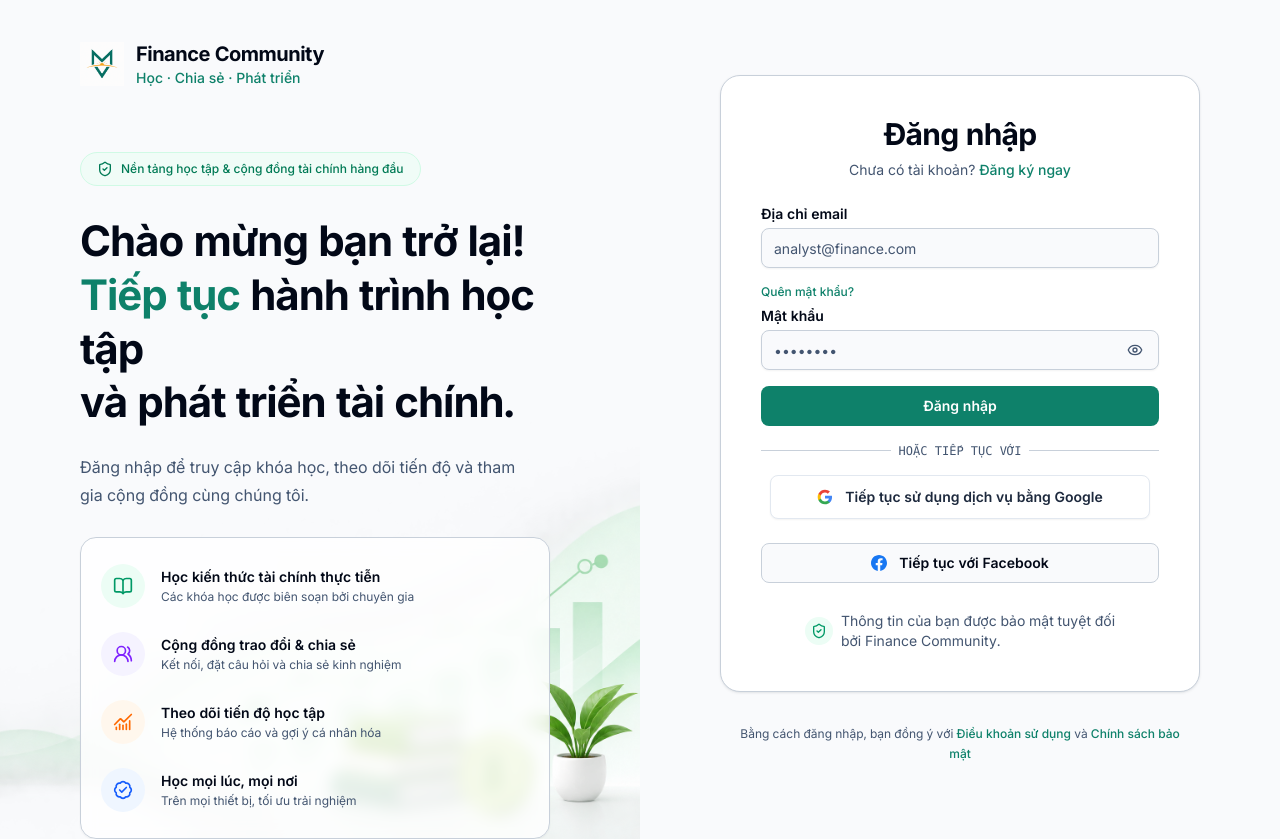
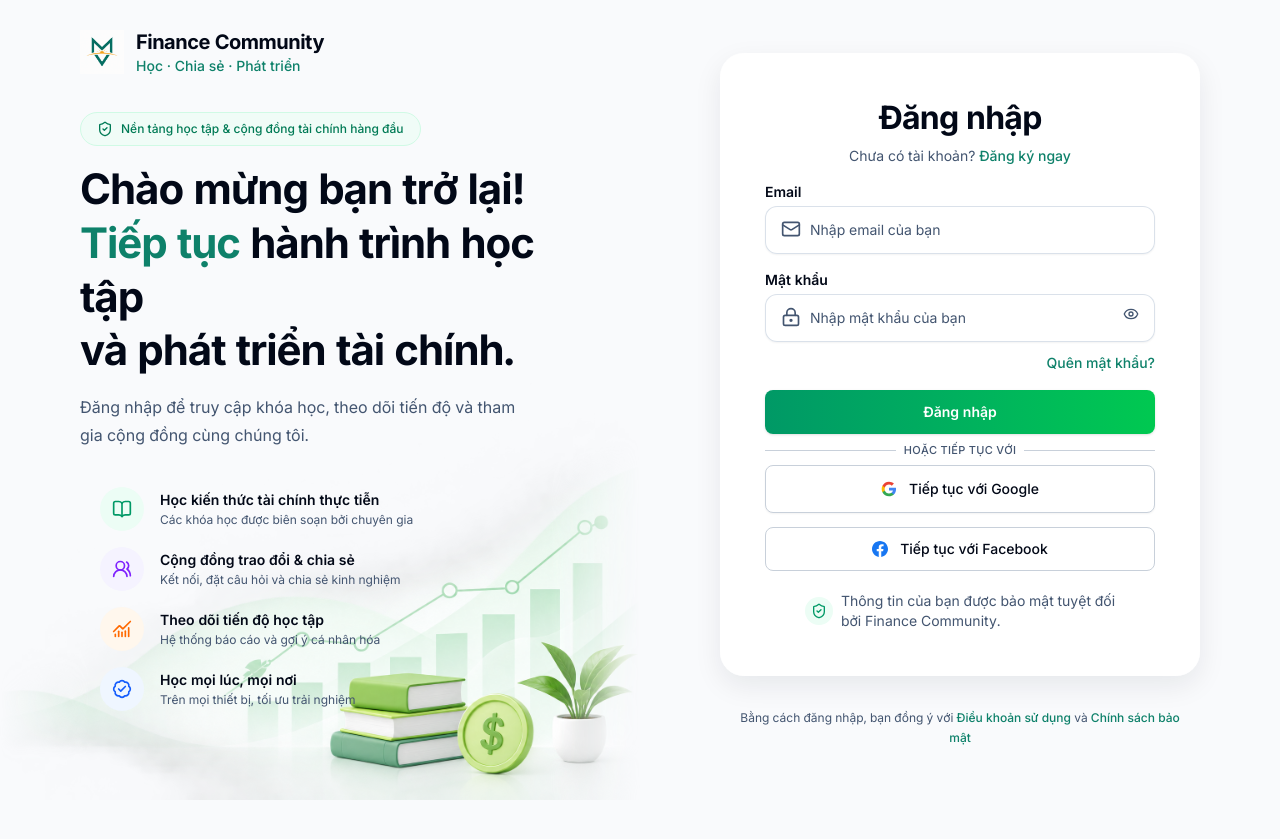
Before and after one commit to hoangdev8653/finance-community, a Next.js app in the folder apps/web/: page /dang-nhap in a window 1280 px wide. After the commit the page ends 800 px from the top, so only its background shows below. Built offline with nearby package versions, Linux system fonts and the light colour scheme; no server answers.

Commit message:
feat(auth): refine standalone login experience

```diff
--- a/apps/web/app/(auth)/layout.tsx
+++ b/apps/web/app/(auth)/layout.tsx
@@ -15,15 +15,15 @@ export default function AuthLayout({ children }: { children: React.ReactNode })
     <div className="min-h-screen overflow-hidden bg-background text-foreground">
       <div className="mx-auto grid min-h-screen max-w-[1600px] grid-cols-1 lg:grid-cols-2">
         <section className="relative order-2 flex min-h-[560px] flex-col overflow-hidden px-6 pb-0 pt-8 sm:px-10 lg:order-1 lg:px-16 lg:pt-10 xl:px-20">
-          <Link href="/" className="relative z-10 inline-flex w-fit items-center gap-3" aria-label="Finance Community - Trang chủ">
+          <Link href="/" className="relative z-10 inline-flex w-fit items-center gap-3 lg:-translate-y-3" aria-label="Finance Community - Trang chủ">
             <Image src="/images/logo.png" alt="Finance Community" width={44} height={44} className="h-11 w-11 object-contain" priority />
             <span className="flex flex-col">
               <span className="font-heading text-xl font-bold tracking-tight text-foreground">Finance Community</span>
               <span className="text-sm font-medium text-primary">Học · Chia sẻ · Phát triển</span>
             </span>
           </Link>
-          <div className="relative z-10 mt-14 max-w-xl lg:mt-16">
-            <div className="mb-7 inline-flex items-center gap-2 rounded-full border border-emerald-100 bg-emerald-50/60 px-4 py-2 text-xs font-medium text-emerald-700">
+          <div className="relative z-10 mt-14 max-w-xl lg:mt-6">
+            <div className="mb-4 inline-flex items-center gap-2 rounded-full border border-emerald-100 bg-emerald-50/60 px-4 py-2 text-xs font-medium text-emerald-700">
               <ShieldCheck className="h-4 w-4" aria-hidden="true" />
               Nền tảng học tập & cộng đồng tài chính hàng đầu
             </div>
@@ -32,20 +32,20 @@ export default function AuthLayout({ children }: { children: React.ReactNode })
               <br /><span className="text-primary">Tiếp tục</span> hành trình học tập
               <br />và phát triển tài chính.
             </h2>
-            <p className="mt-6 max-w-md text-base leading-7 text-muted-foreground">Đăng nhập để truy cập khóa học, theo dõi tiến độ và tham gia cộng đồng cùng chúng tôi.</p>
-            <div className="mt-7 max-w-[470px] space-y-1 rounded-xl border border-border bg-surface/80 p-4 shadow-xs backdrop-blur-sm">
+            <p className="mt-4 max-w-md text-base leading-7 text-muted-foreground">Đăng nhập để truy cập khóa học, theo dõi tiến độ và tham gia cộng đồng cùng chúng tôi.</p>
+            <div className="mt-4 w-full max-w-[540px] space-y-1 rounded-xl bg-transparent p-4">
               {benefits.map(({ icon: Icon, title, description, className }) => (
-                <div key={title} className="flex items-center gap-4 rounded-lg px-1 py-2.5">
+                <div key={title} className="flex items-center gap-4 rounded-lg px-1 py-1.5">
                   <span className={`flex h-11 w-11 shrink-0 items-center justify-center rounded-full ${className}`}><Icon className="h-5 w-5" aria-hidden="true" /></span>
                   <span className="min-w-0"><span className="block text-sm font-semibold text-foreground">{title}</span><span className="mt-0.5 block text-xs text-muted-foreground">{description}</span></span>
                 </div>
               ))}
             </div>
           </div>
-          <Image src="/images/login-finance-illustration.png" alt="" width={1536} height={1024} priority aria-hidden="true" className="pointer-events-none absolute bottom-0 left-0 z-0 w-[min(100%,760px)] max-w-none object-contain object-left-bottom" />
+          <Image src="/images/login-finance-illustration.png" alt="" width={1536} height={1024} priority aria-hidden="true" className="pointer-events-none absolute bottom-0 left-0 z-0 w-[min(100%,760px)] max-w-none object-contain object-left-bottom [mask-image:linear-gradient(to_right,transparent_0%,black_14%,black_86%,transparent_100%)] [-webkit-mask-image:linear-gradient(to_right,transparent_0%,black_14%,black_86%,transparent_100%)]" />
         </section>
         <section className="order-1 flex min-h-screen flex-col items-center justify-center px-5 py-10 sm:px-10 lg:order-2 lg:px-14 xl:px-20">
-          <div className="w-full max-w-[540px] rounded-2xl border border-border bg-surface p-7 shadow-card sm:p-10">{children}</div>
+          <div className="w-full max-w-[540px] rounded-[24px] border border-white/70 bg-white/95 p-6 shadow-[0_10px_28px_rgba(15,23,42,0.08)] sm:p-11">{children}</div>
           <p className="mt-8 max-w-md text-center text-xs leading-5 text-muted-foreground">Bằng cách đăng nhập, bạn đồng ý với <Link href="/terms" className="font-medium text-primary hover:underline">Điều khoản sử dụng</Link> và <Link href="/privacy" className="font-medium text-primary hover:underline">Chính sách bảo mật</Link></p>
         </section>
       </div>
--- a/apps/web/components/auth/GoogleAuthButton.tsx
+++ b/apps/web/components/auth/GoogleAuthButton.tsx
@@ -104,7 +104,7 @@ export function GoogleAuthButton({ onSuccess, onError }: GoogleAuthButtonProps)
       <div
         ref={containerRef}
         id="google-signin-container"
-        className="w-full flex justify-center [&>iframe]:!w-full [&>iframe]:!max-w-[380px] [&>div]:!w-full [&>div]:!max-w-[380px] z-10"
+        className="hidden"
       />
 
       {/* Fallback button shown if Google script hasn't rendered yet or in mock dev mode */}
@@ -112,7 +112,7 @@ export function GoogleAuthButton({ onSuccess, onError }: GoogleAuthButtonProps)
         <Button
           type="button"
           variant="outline"
-          className="w-full max-w-[380px] justify-center gap-3 border-slate-200 dark:border-slate-800 bg-white dark:bg-slate-900 hover:bg-slate-50 dark:hover:bg-slate-800 font-semibold text-slate-800 dark:text-slate-100 h-11 text-sm shadow-xs cursor-pointer pointer-events-auto"
+          className="h-12 w-full justify-center gap-3 border border-input bg-white font-medium text-foreground shadow-xs hover:bg-slate-50 dark:bg-slate-900 dark:hover:bg-slate-800 cursor-pointer pointer-events-auto"
           onClick={handleCustomClick}
           disabled={isLoading}
           aria-label="Đăng nhập bằng Google"
@@ -135,7 +135,7 @@ export function GoogleAuthButton({ onSuccess, onError }: GoogleAuthButtonProps)
               fill="#EA4335"
             />
           </svg>
-          <span>Tiếp tục sử dụng dịch vụ bằng Google</span>
+          <span>Tiếp tục với Google</span>
         </Button>
       </div>
     </div>
--- a/apps/web/components/auth/LoginForm.tsx
+++ b/apps/web/components/auth/LoginForm.tsx
@@ -13,7 +13,7 @@ import { Input } from '@/components/ui/Input';
 import { Alert } from '@/components/ui/Alert';
 import { GoogleAuthButton } from './GoogleAuthButton';
 import { Divider } from '@/components/ui/Divider';
-import { Eye, EyeOff, ShieldCheck } from 'lucide-react';
+import { Eye, EyeOff, LockKeyhole, Mail, ShieldCheck } from 'lucide-react';
 
 export function LoginForm() {
   const router = useRouter();
@@ -70,9 +70,9 @@ export function LoginForm() {
   };
 
   return (
-    <div className="w-full max-w-md mx-auto space-y-6">
+    <div className="mx-auto w-full max-w-md space-y-4">
       <div className="space-y-2 text-center">
-        <h1 className="font-heading text-3xl font-bold tracking-tight text-foreground">
+        <h1 className="font-heading text-[32px] font-bold leading-10 tracking-tight text-foreground">
           Đăng nhập
         </h1>
         <p className="text-sm text-muted-foreground">
@@ -90,46 +90,48 @@ export function LoginForm() {
       )}
 
       <form onSubmit={handleSubmit(onSubmit)} className="space-y-4" noValidate>
-        <div>
+        <div className="relative">
           <Input
-            label="Địa chỉ email"
+            label="Email"
             type="email"
-            placeholder="analyst@finance.com"
+            placeholder="Nhập email của bạn"
             error={errors.email?.message}
             {...register('email')}
             id="login-email"
             autoComplete="email"
+            aria-label="Địa chỉ email"
             aria-required="true"
+            className="h-12 rounded-lg border-slate-300/70 bg-white/80 pl-11"
           />
+          <Mail className="pointer-events-none absolute left-4 top-[37px] h-5 w-5 text-muted-foreground" aria-hidden="true" />
         </div>
 
         <div>
-          <div className="flex items-center justify-between mb-1.5">
-            <span className="text-xs font-medium text-primary">
-              Quên mật khẩu?
-            </span>
-          </div>
           <div className="relative">
             <Input
               label="Mật khẩu"
               type={showPassword ? 'text' : 'password'}
-              placeholder="••••••••"
+              placeholder="Nhập mật khẩu của bạn"
               error={errors.password?.message}
               {...register('password')}
               id="login-password"
               autoComplete="current-password"
               aria-required="true"
-              className="pr-11"
+              className="h-12 rounded-lg border-slate-300/70 bg-white/80 pl-11 pr-11"
             />
+            <LockKeyhole className="pointer-events-none absolute left-4 top-[37px] h-5 w-5 text-muted-foreground" aria-hidden="true" />
             <button type="button" onClick={() => setShowPassword((visible) => !visible)} aria-label={showPassword ? 'Ẩn mật khẩu' : 'Hiển thị mật khẩu'} className="absolute right-3 top-8 rounded-md p-1 text-muted-foreground hover:text-foreground focus-visible:outline-none focus-visible:ring-2 focus-visible:ring-primary">
                 {showPassword ? <EyeOff className="h-4 w-4" aria-hidden="true" /> : <Eye className="h-4 w-4" aria-hidden="true" />}
             </button>
+          </div>
+          <div className="mt-2 text-right">
+            <span className="text-sm font-medium text-primary">Quên mật khẩu?</span>
           </div>
         </div>
 
         <Button
           type="submit"
-          className="w-full justify-center h-10 font-semibold"
+          className="h-11 w-full justify-center bg-gradient-to-r from-emerald-600 to-green-500 font-semibold shadow-sm"
           isLoading={isSubmitting}
           disabled={isSubmitting}
         >
@@ -140,14 +142,14 @@ export function LoginForm() {
       <div className="relative">
         <Divider />
         <div className="absolute inset-0 flex items-center justify-center">
-          <span className="bg-surface px-2 text-xs uppercase text-muted-foreground font-mono">
+          <span className="bg-surface px-2 text-[11px] font-medium uppercase tracking-wide text-muted-foreground">
             Hoặc tiếp tục với
           </span>
         </div>
       </div>
 
       <GoogleAuthButton onSuccess={handleGoogleSuccess} onError={setErrorMessage} />
-      <Button type="button" variant="outline" disabled={isFacebookLoading} isLoading={isFacebookLoading} onClick={async () => { setIsFacebookLoading(true); try { if (!loginWithFacebook) throw new Error('Đăng nhập Facebook chưa được cấu hình.'); await loginWithFacebook('mock_facebook_token_facebook_user'); handleGoogleSuccess(); } catch (err: any) { setErrorMessage(err.message || 'Đăng nhập Facebook thất bại.'); } finally { setIsFacebookLoading(false); } }} className="w-full justify-center gap-3 font-semibold">
+      <Button type="button" variant="outline" disabled={isFacebookLoading} isLoading={isFacebookLoading} onClick={async () => { setIsFacebookLoading(true); try { if (!loginWithFacebook) throw new Error('Đăng nhập Facebook chưa được cấu hình.'); await loginWithFacebook('mock_facebook_token_facebook_user'); handleGoogleSuccess(); } catch (err: any) { setErrorMessage(err.message || 'Đăng nhập Facebook thất bại.'); } finally { setIsFacebookLoading(false); } }} className="h-11 w-full justify-center gap-3 border-input bg-white font-medium hover:bg-slate-50 dark:bg-slate-900 dark:hover:bg-slate-800">
         <svg className="h-4 w-4 fill-[#1877F2]" viewBox="0 0 24 24" aria-hidden="true"><path d="M24 12.07C24 5.4 18.63 0 12 0S0 5.4 0 12.07C0 18.09 4.39 23.08 10.13 24v-8.44H7.08v-3.49h3.05V9.41c0-3.03 1.79-4.7 4.54-4.7 1.31 0 2.68.24 2.68.24v2.97h-1.51c-1.49 0-1.96.93-1.96 1.89v2.26h3.33l-.53 3.49h-2.8V24C19.61 23.08 24 18.09 24 12.07Z" /></svg>
         Tiếp tục với Facebook
       </Button>
```
Lines whose indentation alone changed are shown as unchanged.
